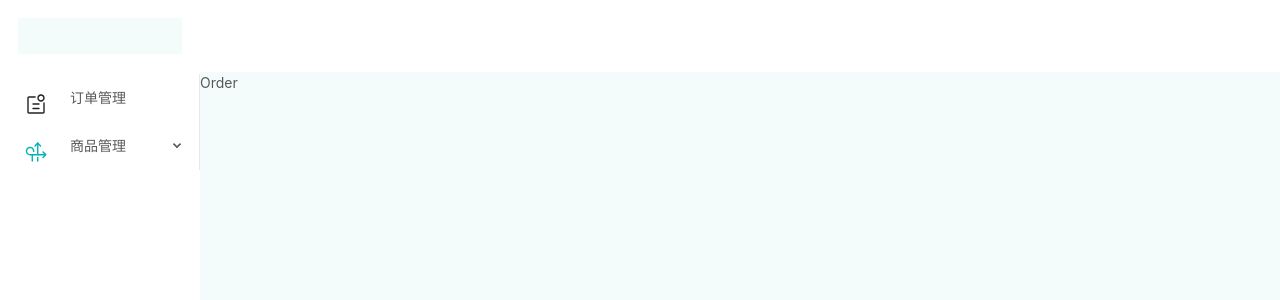
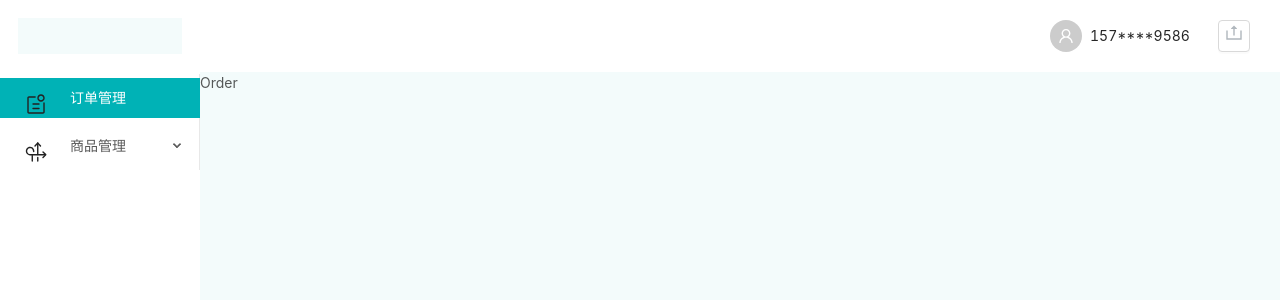
Before and after one commit to gh-efforts/karakul, a Next.js app: page /order in a window 1280 px wide. Shown: the top 300 px of the page. Built offline with nearby package versions, Linux system fonts and the light colour scheme.

Commit message:
feat: 添加header种的用户部分以及优化svg

```diff
--- a/src/components/Svg.tsx
+++ b/src/components/Svg.tsx
@@ -25,7 +25,7 @@ export default function Svg({
       width={`${width ?? 24}`}
       height={`${height ?? 24}`}
       fill={`${color ?? "#00b2b6"}`}
-      style={{ transform: `translate(${offsetX ?? 0}px, ${offsetY ?? 6}px)` }}
+      style={{ transform: `translate(${offsetX ?? 0}px, ${offsetY ?? 0}px)` }}
       className={`${className ?? ""}`}
     >
       <use xlinkHref={`/images/sprite.svg#${name}`} />
--- /dev/null
+++ b/src/layout/header/index.module.scss
@@ -0,0 +1,12 @@
+.header {
+  display: grid;
+  justify-items: flex-end;
+  padding-right: 30px;
+  height: 72px;
+  .user {
+    width: 200px;
+    display: grid;
+    grid-template-columns: 40px 1fr 32px;
+    align-items: center;
+  }
+}
--- /dev/null
+++ b/src/layout/header/index.tsx
@@ -0,0 +1,28 @@
+import styles from "./index.module.scss";
+import { Avatar, Button } from "antd";
+import { UserOutlined } from "@ant-design/icons";
+import Svg from "../../components/Svg";
+import { useRouter } from "next/router";
+
+function KHeader() {
+  const router = useRouter();
+  const onLogout = () => {
+    router.replace("/login");
+  };
+  return (
+    <div className={styles.header}>
+      <div className={styles.user}>
+        <Avatar size={32} icon={<UserOutlined />} />
+        <span>157****9586</span>
+        <Button
+          className={styles.logout}
+          type="text"
+          icon={<Svg name="btn-logout-h" color="#B0B7BD" />}
+          onClick={onLogout}
+        ></Button>
+      </div>
+    </div>
+  );
+}
+
+export default KHeader;
--- a/src/layout/index.tsx
+++ b/src/layout/index.tsx
@@ -3,6 +3,7 @@ import { Layout } from "antd";
 import { MenuUnfoldOutlined, MenuFoldOutlined } from "@ant-design/icons";
 import styles from "./index.module.scss";
 import KSider from "./sider";
+import KHeader from "./header";
 
 const { Header, Sider, Content } = Layout;
 
@@ -12,16 +13,16 @@ interface LayoutProps {
 
 function KLayout({ children }: LayoutProps): React.ReactElement {
   const [collapsed, setCollapsed] = useState(false);
-  const toggle = () => {
-    setCollapsed(!collapsed);
-  };
+
   return (
     <Layout className={styles.layout}>
       <Sider className={styles.sider}>
         <KSider />
       </Sider>
       <Layout>
-        <Header className={styles.header}></Header>
+        <Header className={styles.header}>
+          <KHeader />
+        </Header>
         <Content className={styles.content}>{children}</Content>
       </Layout>
     </Layout>
--- a/src/layout/sider/index.tsx
+++ b/src/layout/sider/index.tsx
@@ -1,14 +1,48 @@
 import { Menu } from "antd";
 import styles from "./index.module.scss";
 import Svg from "../../components/Svg";
-import { useState } from "react";
+import React, { useState } from "react";
 const { SubMenu } = Menu;
 function KSider() {
-  const [selectedKeys, setSelectedKeys] = useState<string[]>([]);
+  const [orderItemSelected, setOrderItemSelected] = useState(false);
+  const [goodsItemSelected, setGoodsItemSelected] = useState(false);
   const onSelect = (values: any) => {
-    console.log(values);
-    setSelectedKeys(values.selectedKeys);
+    if (values.selectedKeys.indexOf("1") > -1) {
+      setOrderItemSelected(true);
+      setGoodsItemSelected(false);
+    } else if (
+      values.selectedKeys.indexOf("4") > -1 ||
+      values.selectedKeys.indexOf("5") > -1 ||
+      values.selectedKeys.indexOf("6") > -1
+    ) {
+      setOrderItemSelected(false);
+      setGoodsItemSelected(true);
+      console.log(goodsItemSelected);
+    } else {
+      setOrderItemSelected(false);
+      setGoodsItemSelected(false);
+    }
   };
+
+  const OrderSvg = (color: string) => (
+    <Svg
+      name="ico-order-s"
+      width="24px"
+      height="24px"
+      color={color}
+      offsetY="6"
+    />
+  );
+
+  const GoodsSvg = (color: string) => (
+    <Svg
+      name="ico-goods-n"
+      width="24px"
+      height="24px"
+      color={color}
+      offsetY="6"
+    />
+  );
   return (
     <div>
       <div className={styles.logo} />
@@ -17,41 +51,15 @@ function KSider() {
         mode="inline"
         theme="light"
         defaultSelectedKeys={["1"]}
-        selectedKeys={selectedKeys}
         onSelect={onSelect}
       >
-        <Menu.Item
-          key="1"
-          icon={
-            selectedKeys.indexOf("1") > -1 ? (
-              <Svg name="ico-order-s" width="24px" height="24px" color="#fff" />
-            ) : (
-              <Svg name="ico-order-s" width="24px" height="24px" color="#222" />
-            )
-          }
-        >
+        <Menu.Item key="1" icon={OrderSvg(orderItemSelected ? "#fff" : "#222")}>
           订单管理
         </Menu.Item>
         <SubMenu
           key="sub2"
           title="商品管理"
-          icon={
-            selectedKeys.indexOf("1") > -1 ? (
-              <Svg
-                name="ico-goods-n"
-                width="24px"
-                height="24px"
-                color="#222"
-              ></Svg>
-            ) : (
-              <Svg
-                name="ico-goods-n"
-                width="24px"
-                height="24px"
-                color="#00b2b6"
-              />
-            )
-          }
+          icon={GoodsSvg(goodsItemSelected ? "#00b2b6" : "#222")}
         >
           <Menu.Item key="4">商品列表</Menu.Item>
           <Menu.Item key="5">商品流向</Menu.Item>
```
Also changed, not shown: public/images/sprite.svg, src/images/btn-logout-h.svg (added).
